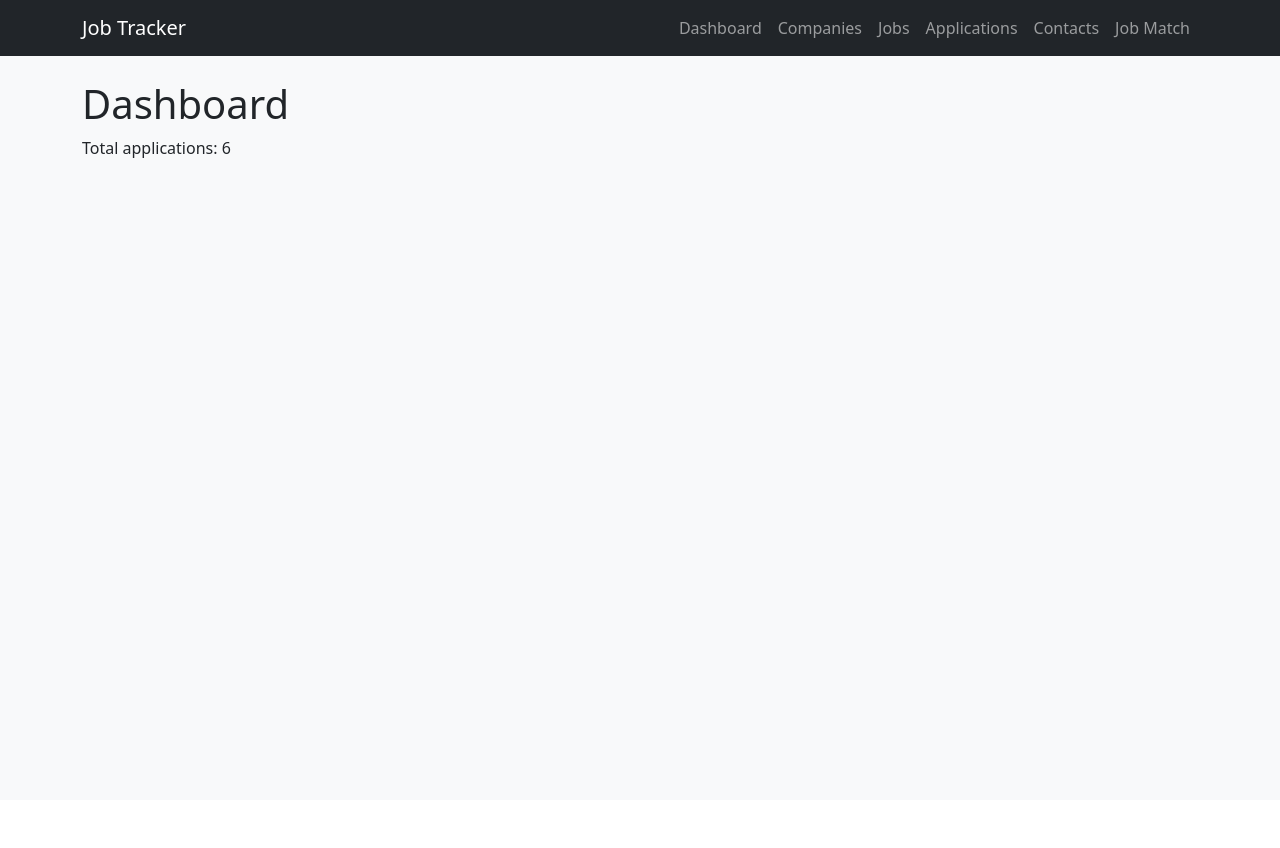
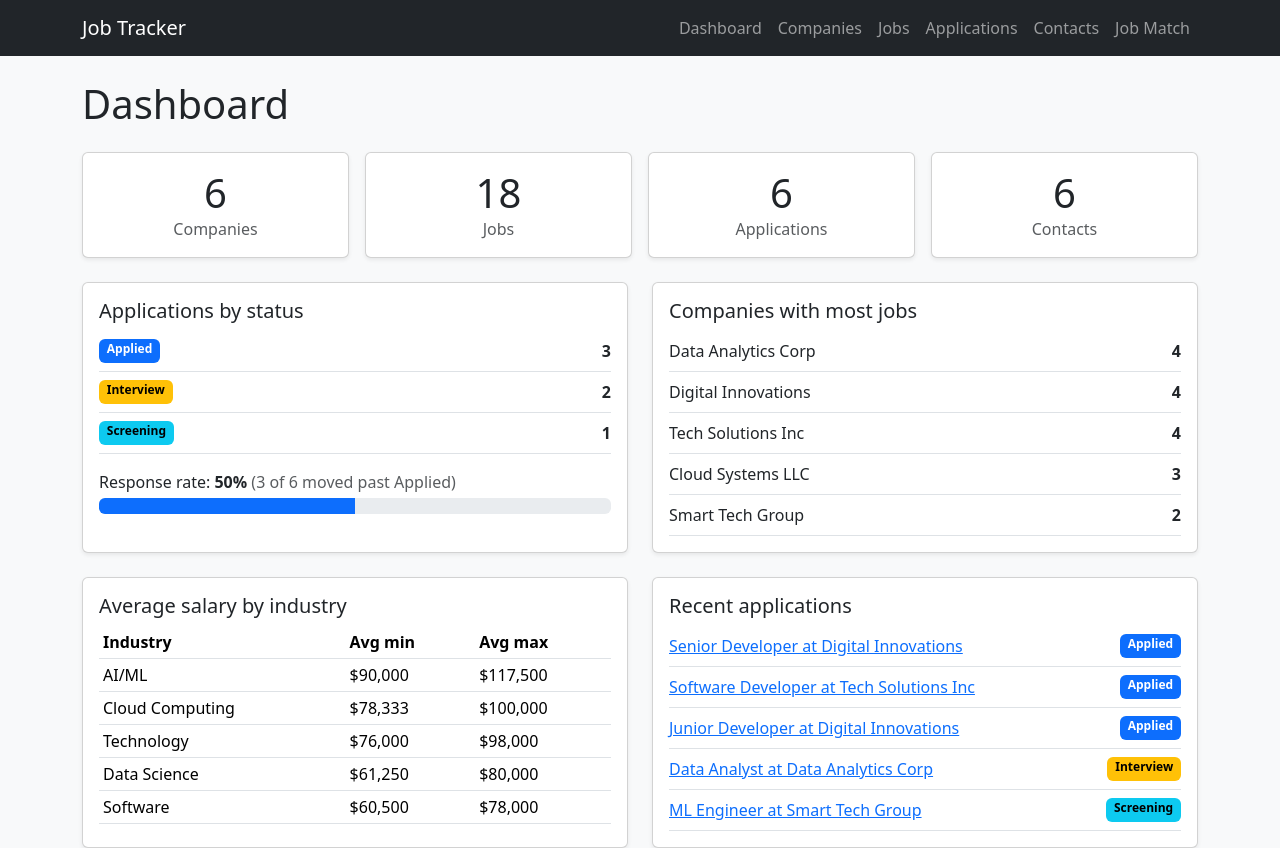
Before and after one commit to LivinKevin/job_tracker, a Flask app: page / in a window 1280 px wide. Before the commit the page ends 158 px from the top, so only its background shows below. Run offline with Flask 3, Linux system fonts and the light colour scheme; data comes from the database, SQL or seed files in the repository.

Commit message:
Add dashboard statistics

```diff
--- a/app.py
+++ b/app.py
@@ -8,13 +8,57 @@ app = Flask(__name__)
 app.secret_key = os.environ.get("SECRET_KEY", "dev-secret")  # needed later for flash messages
 
 @app.route("/")
+@app.route("/")
 def dashboard():
     conn = get_db()
     cursor = conn.cursor(dictionary=True)
-    cursor.execute("SELECT COUNT(*) AS count FROM applications")
-    stats = cursor.fetchone()
+
+    # Four totals in one query
+    cursor.execute(
+        "SELECT (SELECT COUNT(*) FROM companies) AS total_companies, "
+        "(SELECT COUNT(*) FROM jobs) AS total_jobs, "
+        "(SELECT COUNT(*) FROM applications) AS total_applications, "
+        "(SELECT COUNT(*) FROM contacts) AS total_contacts")
+    totals = cursor.fetchone()
+
+    # Applications per status
+    cursor.execute("SELECT status, COUNT(*) AS count FROM applications "
+                   "GROUP BY status ORDER BY count DESC")
+    by_status = cursor.fetchall()
+
+    # Companies with the most job postings
+    cursor.execute(
+        "SELECT c.company_name, COUNT(j.job_id) AS job_count FROM companies c "
+        "LEFT JOIN jobs j ON c.company_id = j.company_id "
+        "GROUP BY c.company_id, c.company_name "
+        "ORDER BY job_count DESC, c.company_name LIMIT 5")
+    top_companies = cursor.fetchall()
+
+    # Average salary range by industry
+    cursor.execute(
+        "SELECT c.industry, ROUND(AVG(j.salary_min)) AS avg_min, ROUND(AVG(j.salary_max)) AS avg_max "
+        "FROM companies c JOIN jobs j ON c.company_id = j.company_id "
+        "WHERE j.salary_min IS NOT NULL AND c.industry IS NOT NULL "
+        "GROUP BY c.industry ORDER BY avg_max DESC")
+    salaries = cursor.fetchall()
+
+    # Five most recent applications
+    cursor.execute(
+        "SELECT a.application_id, a.application_date, a.status, j.job_title, c.company_name "
+        "FROM applications a JOIN jobs j ON a.job_id = j.job_id "
+        "JOIN companies c ON j.company_id = c.company_id "
+        "ORDER BY a.application_date DESC, a.application_id DESC LIMIT 5")
+    recent = cursor.fetchall()
     conn.close()
-    return render_template("dashboard.html", stats=stats)
+
+    # Response rate = applications that moved past "Applied"
+    total_apps = totals["total_applications"]
+    responded = sum(row["count"] for row in by_status if row["status"] != "Applied")
+    response_rate = round(responded * 100 / total_apps) if total_apps else 0
+
+    return render_template("dashboard.html", totals=totals, by_status=by_status,
+                           top_companies=top_companies, salaries=salaries, recent=recent,
+                           responded=responded, response_rate=response_rate)
 
 # Companies CRUD routes
 COMPANY_FIELDS = ("company_name", "industry", "website", "city", "state", "notes")
--- a/templates/dashboard.html
+++ b/templates/dashboard.html
@@ -1,5 +1,78 @@
 {% extends "base.html" %}
 {% block content %}
-<h1>Dashboard</h1>
-<p>Total applications: {{ stats.count }}</p>
+{% set colors = {'Applied': 'primary', 'Screening': 'info', 'Interview': 'warning',
+                 'Offer': 'success', 'Rejected': 'danger', 'Withdrawn': 'secondary'} %}
+<h1 class="mb-4">Dashboard</h1>
+
+<div class="row g-3 mb-4">
+  {% for label, value, link in [('Companies', totals.total_companies, 'companies'),
+                                ('Jobs', totals.total_jobs, 'jobs'),
+                                ('Applications', totals.total_applications, 'applications'),
+                                ('Contacts', totals.total_contacts, 'contacts')] %}
+  <div class="col-6 col-md-3">
+    <a class="text-decoration-none" href="{{ url_for(link) }}">
+      <div class="card text-center shadow-sm">
+        <div class="card-body">
+          <div class="display-6">{{ value }}</div>
+          <div class="text-muted">{{ label }}</div>
+        </div>
+      </div>
+    </a>
+  </div>
+  {% endfor %}
+</div>
+
+<div class="row g-4">
+  <div class="col-md-6">
+    <div class="card shadow-sm h-100"><div class="card-body">
+      <h5 class="card-title">Applications by status</h5>
+      {% for s in by_status %}
+      <div class="d-flex justify-content-between border-bottom py-2">
+        <span class="badge text-bg-{{ colors.get(s.status, 'secondary') }}">{{ s.status }}</span>
+        <strong>{{ s.count }}</strong>
+      </div>
+      {% else %}<p class="text-muted">No applications yet.</p>{% endfor %}
+      <p class="mt-3 mb-1">Response rate: <strong>{{ response_rate }}%</strong>
+        <span class="text-muted">({{ responded }} of {{ totals.total_applications }} moved past Applied)</span></p>
+      <div class="progress"><div class="progress-bar" style="width: {{ response_rate }}%"></div></div>
+    </div></div>
+  </div>
+
+  <div class="col-md-6">
+    <div class="card shadow-sm h-100"><div class="card-body">
+      <h5 class="card-title">Companies with most jobs</h5>
+      {% for c in top_companies %}
+      <div class="d-flex justify-content-between border-bottom py-2">
+        <span>{{ c.company_name }}</span><strong>{{ c.job_count }}</strong>
+      </div>
+      {% else %}<p class="text-muted">No companies yet.</p>{% endfor %}
+    </div></div>
+  </div>
+
+  <div class="col-md-6">
+    <div class="card shadow-sm h-100"><div class="card-body">
+      <h5 class="card-title">Average salary by industry</h5>
+      <table class="table table-sm mb-0">
+        <thead><tr><th>Industry</th><th>Avg min</th><th>Avg max</th></tr></thead>
+        <tbody>
+        {% for s in salaries %}
+          <tr><td>{{ s.industry }}</td><td>${{ "{:,.0f}".format(s.avg_min) }}</td><td>${{ "{:,.0f}".format(s.avg_max) }}</td></tr>
+        {% else %}<tr><td colspan="3" class="text-muted">No salary data.</td></tr>{% endfor %}
+        </tbody>
+      </table>
+    </div></div>
+  </div>
+
+  <div class="col-md-6">
+    <div class="card shadow-sm h-100"><div class="card-body">
+      <h5 class="card-title">Recent applications</h5>
+      {% for a in recent %}
+      <div class="d-flex justify-content-between border-bottom py-2">
+        <a href="{{ url_for('application_detail', application_id=a.application_id) }}">{{ a.job_title }} at {{ a.company_name }}</a>
+        <span class="badge text-bg-{{ colors.get(a.status, 'secondary') }}">{{ a.status }}</span>
+      </div>
+      {% else %}<p class="text-muted">No applications yet.</p>{% endfor %}
+    </div></div>
+  </div>
+</div>
 {% endblock %}
```
